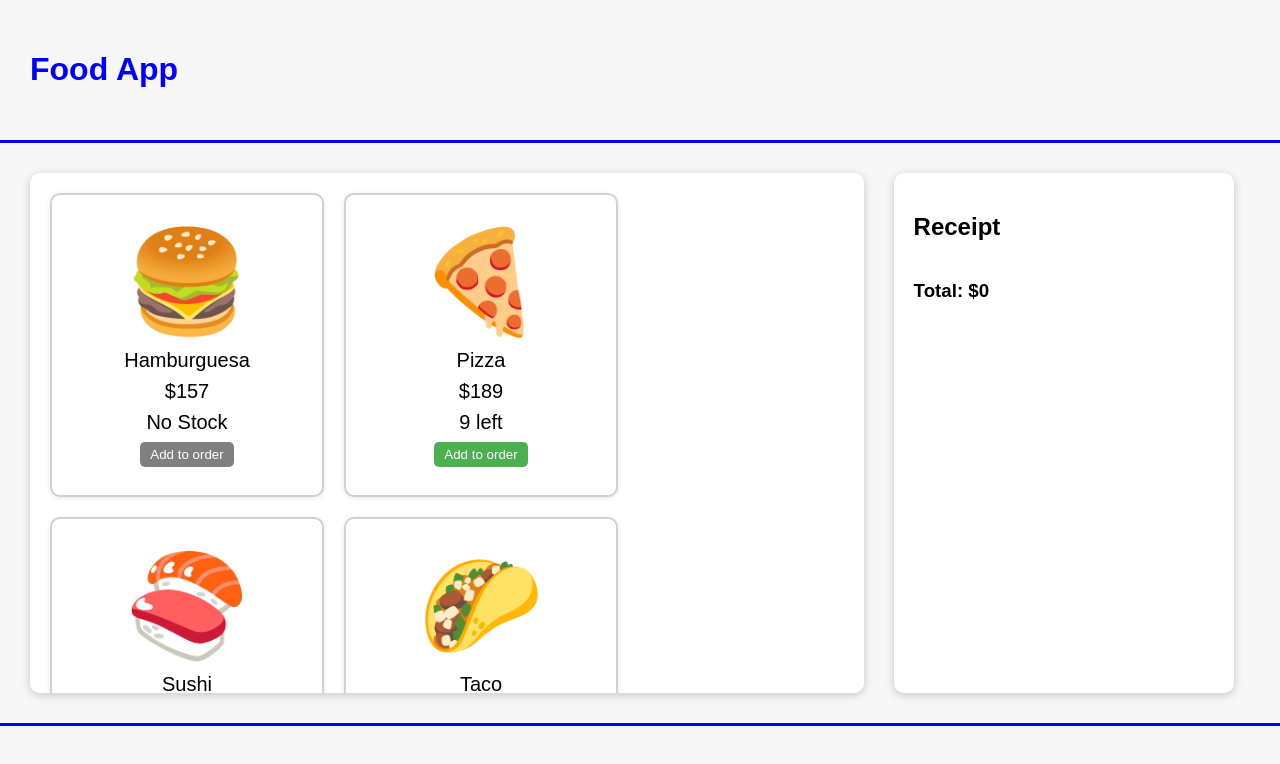
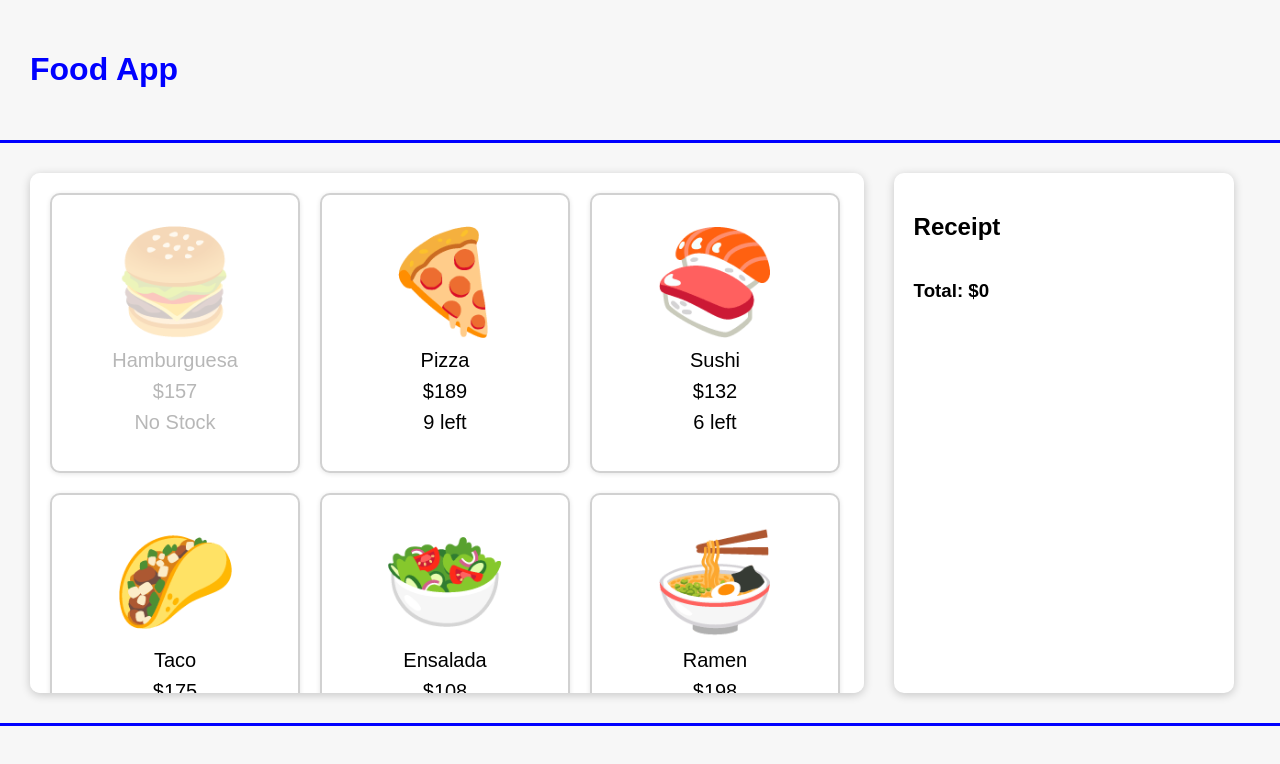
Before and after one commit to D13607ucc4/FoodApp, a React (Vite) app: page / in a window 1280 px wide. Shown: the top 764 px of the page. Built offline with nearby package versions, Linux system fonts and the light colour scheme.

Commit message:
Co-authored-by: Diego Zucca <D13607ucc4@users.noreply.github.com> Co-authored-by: RodrigoCardinal <RodrigoCardinal@users.noreply.github.com>

```diff
--- /dev/null
+++ b/db.json
@@ -0,0 +1,4 @@
+{
+    "Food": [],
+    "Orders": []
+  }
--- a/src/App.jsx
+++ b/src/App.jsx
@@ -4,30 +4,31 @@ import Receipt from "./components/receipt";
 import FoodContainer from "./components/foodContainer";
 import Header from "./components/header";
 
-const comidaArreglo = [
-  { img: "🍔", name: "Hamburguesa", price: 157, stock: 0 },
-  { img: "🍕", name: "Pizza", price: 189, stock: 9 },
-  { img: "🍣", name: "Sushi", price: 132, stock: 6 },
-  { img: "🌮", name: "Taco", price: 175, stock: 2 },
-  { img: "🥗", name: "Ensalada", price: 108, stock: 7 },
-  { img: "🍜", name: "Ramen", price: 198, stock: 3 },
-  { img: "🍩", name: "Dona", price: 123, stock: 5 },
-  { img: "🥪", name: "Sándwich", price: 144, stock: 1 },
-  { img: "🥞", name: "Panqueques", price: 160, stock: 8 },
-  { img: "🍟", name: "Papas fritas", price: 116, stock: 6 }
+const comidas = [
+  { id: "1", img: "🍔", name: "Hamburguesa", price: 157, stock: 0 },
+  { id: "2", img: "🍕", name: "Pizza", price: 189, stock: 9 },
+  { id: "3", img: "🍣", name: "Sushi", price: 132, stock: 6 },
+  { id: "4", img: "🌮", name: "Taco", price: 175, stock: 2 },
+  { id: "5", img: "🥗", name: "Ensalada", price: 108, stock: 7 },
+  { id: "6", img: "🍜", name: "Ramen", price: 198, stock: 3 },
+  { id: "7", img: "🍩", name: "Dona", price: 123, stock: 5 },
+  { id: "8", img: "🥪", name: "Sándwich", price: 144, stock: 1 },
+  { id: "9", img: "🥞", name: "Panqueques", price: 160, stock: 8 },
+  { id: "10", img: "🍟", name: "Papas fritas", price: 116, stock: 6 }
 ];
 
 function App() {
   const [orders, setOrders] = useState([]); //Creo una variable de estado orders, que empieza como un array vacío.
   // const [stock, setStock] = useState([]);
-  const [comidas, setComidas] = useState(comidaArreglo);
+  //const [comidas, setComidas] = useState(comidaArreglo);
+
   // Orders contendrá los pedidos que se vayan haciendo. setOrders se usa para actualizar el estado de orders.
 
   //Función que añade un item al array de orders. Item es el objeto que contiene la información del pedido.
   const addOrder = (item) => {
     setOrders((prevOrders) => {
       const existingOrderIndex = prevOrders.findIndex(
-        (order) => order.img === item.img
+        (order) => order.id === item.id
       ); //Busca si ya existe un pedido con el mismo img que el que quiero agregar.
       if (existingOrderIndex !== -1) {
         //Si ya existe actualiza la cantidad del pedido existente
@@ -42,21 +43,7 @@ function App() {
         return [...prevOrders, { ...item, quantity: 1 }];
       }
     });
-    console.log(item.stock);
   };
-
-  //MIERCOLES
-  // const removeStock = (item) => {
-  //   const newComidas = [...comidas];
-  //   item.stock = item.stock - 1;
-  //   setComidas(newComidas);
-  // };
-
-  // const addStock = (item) => {
-  //   const newComidas = [...comidas];
-  //   item.stock = item.stock + 1;
-  //   setComidas(newComidas);
-  // };
 
   const removeOrder = (index) => {
     const newOrders = [...orders];
@@ -94,8 +81,7 @@ function App() {
           <FoodContainer
             addOrder={addOrder}
             comidas={comidas}
-            //stock={stock}
-            //removeStock={removeStock}
+            orders={orders}
           />{" "}
           {/*Componente que contiene la lista de comidas. Se le pasa la función addOrder como prop para que pueda añadir pedidos.*/}
         </div>
--- a/src/components/foodContainer.jsx
+++ b/src/components/foodContainer.jsx
@@ -2,20 +2,20 @@ import React from "react";
 import FoodItem from "./foodItem";
 import "./foodContainer.css";
 
-function FoodContainer({ addOrder, comidas }) {
-  // const [stock, setStock] = useState();
-
-  // function handleStock({ comidas }) {
-  //   if (comidas.stock) {
-  //     addOrder({ ...comidas });
-  //     setStock((comidas.stock -= 1));
-  //   }
-  // }
+function FoodContainer({ addOrder, comidas, orders }) {
 
   return (
     <>
-      {comidas.map((comida, index) => (
-        <FoodItem key={index} comida={comida} addOrder={addOrder} />
+      {comidas.map((comida) => (
+        <FoodItem
+          key={comida.id}
+          comida={comida}
+          addOrder={addOrder}
+          orderCantidad={
+            comida.stock -
+            (orders.find((element) => element.id === comida.id)?.quantity ?? 0)
+          }
+        />
       ))}
     </>
   );
--- a/src/components/foodItem.jsx
+++ b/src/components/foodItem.jsx
@@ -1,10 +1,9 @@
 import React from "react";
 import "./foodItem.css";
 
-function FoodItem({ comida, addOrder }) {
-
+function FoodItem({ comida, addOrder, orderCantidad }) {
   return (
-    <div className="food-item">
+    <button className="food-item" onClick={() => addOrder(comida)} disabled={orderCantidad === 0}>
       <div>
         <span className="food-icon">{comida.img}</span>
       </div>
@@ -15,19 +14,16 @@ function FoodItem({ comida, addOrder }) {
         <span>${comida.price}</span>
       </div>
       <div>
-        {
-          <span>
-            {comida.stock === 0 ? "No Stock" : `${comida.stock} left`}
-          </span>
-        }
+        {orderCantidad === 0 ? (
+          <span>No Stock</span>
+        ) : (
+          <span>{orderCantidad} left</span>
+        )}
       </div>
       <div className="food-bottom">
-        <button onClick={() => addOrder(comida)} disabled={comida.stock === 0}>
-          Add to order
-        </button>{" "}
         {/*Copio el objeto comida para que no me mande la referencia y haya pedo con los estados*/}
       </div>
-    </div>
+    </button>
   );
 }
 
--- a/src/components/order.jsx
+++ b/src/components/order.jsx
@@ -9,7 +9,7 @@ function Order({ item, index, removeOrder, removeOneOrder, addOneOrder }) {
       </span>
       <span>${item.price * item.quantity}</span>
       <button onClick={() => removeOneOrder(index)}>➖</button>
-      <button onClick={() => addOneOrder(index)}>➕</button>
+      <button onClick={() => addOneOrder(index)} >➕</button>
       <button onClick={() => removeOrder(index)}>❌</button>
     </div>
   );
--- a/src/components/receipt.jsx
+++ b/src/components/receipt.jsx
@@ -19,6 +19,7 @@ function Receipt({ orders, removeOrder, removeOneOrder, addOneOrder }) {
             removeOrder={removeOrder}
             removeOneOrder={removeOneOrder}
             addOneOrder={addOneOrder}
+
           />
         ))}
       </div>
@@ -28,3 +29,6 @@ function Receipt({ orders, removeOrder, removeOneOrder, addOneOrder }) {
 }
 
 export default Receipt;
+
+
+//comidaCantidad={comidas.find((element) => item.id === element.id).stock}
```
